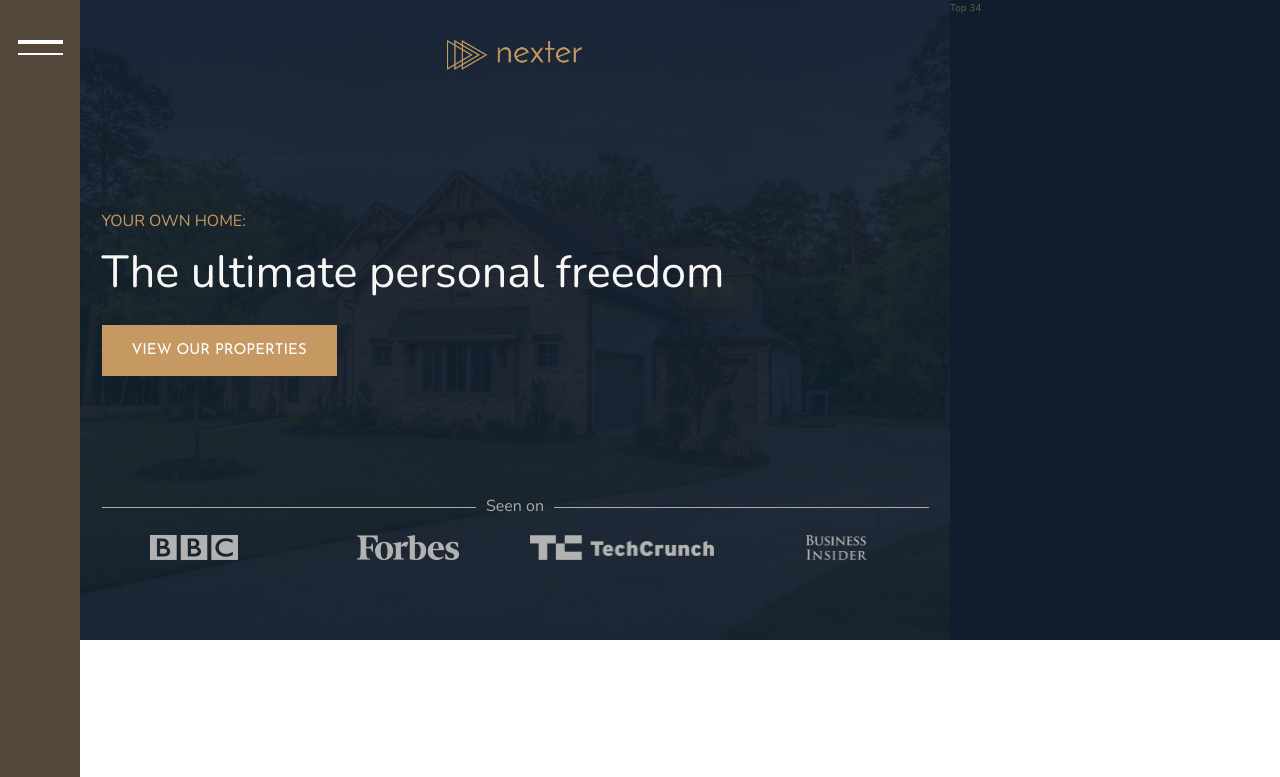
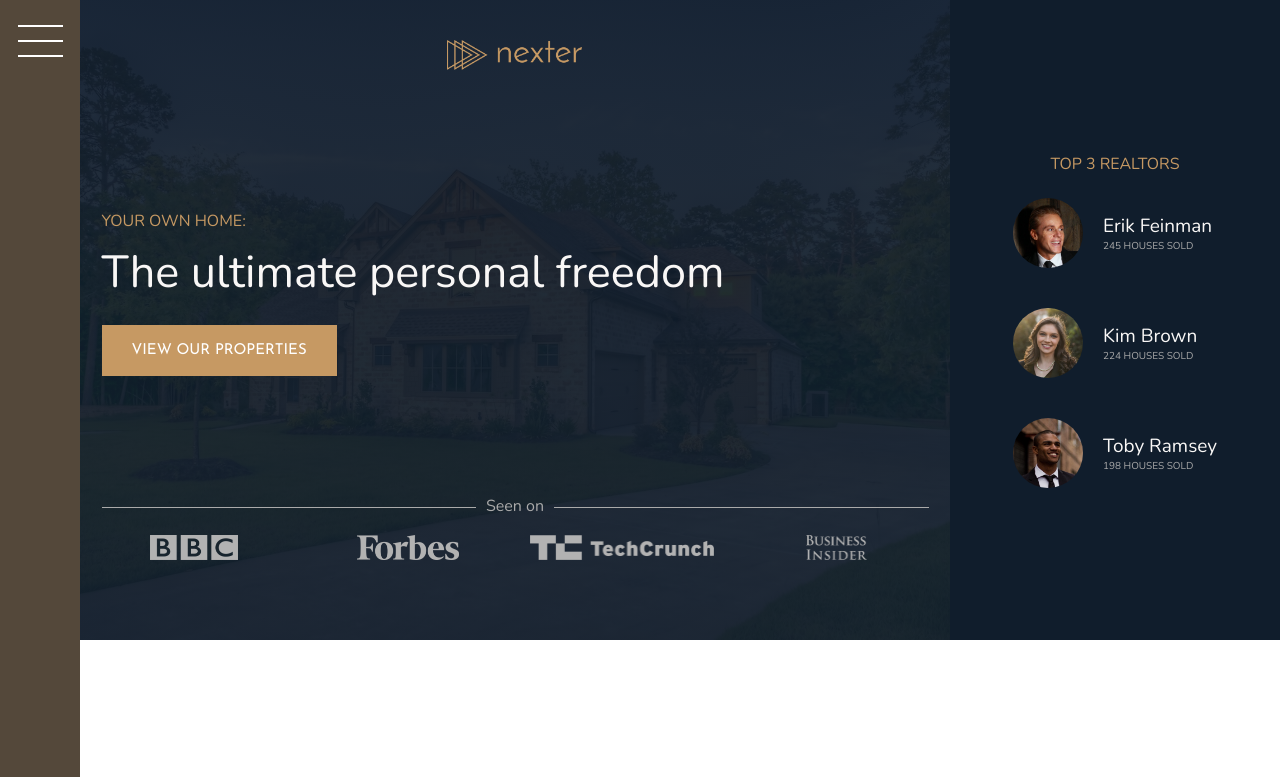
Before and after one commit to martonlanga/advanced-css-course, a website: page Nexter/index.html in a window 1280 px wide. Shown: the top 777 px of the page. Drawn offline with nearby package versions, Linux system fonts and the light colour scheme.

Commit message:
Build eraltors section

```diff
--- a/Nexter/index.html
+++ b/Nexter/index.html
@@ -31,7 +31,26 @@
       </header>
 
       <div class="realtors">
-        Top 34
+        <h3 class="heading-3">Top 3 Realtors</h3>
+        <div class="realtors__list">
+          <img src="img/realtor-1.jpeg" alt="Realtor 1" class="realtors__img">
+          <div class="realtors__details">
+            <h4 class="heading-4 heading-4--light">Erik Feinman</h4>
+            <p class="realtors__sold">245 houses sold</p>
+          </div>
+
+          <img src="img/realtor-2.jpeg" alt="Realtor 2" class="realtors__img">
+          <div class="realtors__details">
+            <h4 class="heading-4 heading-4--light">Kim Brown</h4>
+            <p class="realtors__sold">224 houses sold</p>
+          </div>
+
+          <img src="img/realtor-3.jpeg" alt="Realtor 3" class="realtors__img">
+          <div class="realtors__details">
+            <h4 class="heading-4 heading-4--light">Toby Ramsey</h4>
+            <p class="realtors__sold">198 houses sold</p>
+          </div>
+        </div>
       </div>
 
       <section class="features">
--- a/Nexter/sass/_realtors.scss
+++ b/Nexter/sass/_realtors.scss
@@ -1,5 +1,30 @@
 .realtors {
   background-color: $color-secondary;
+  grid-column: col-start 7 / full-end;
+  padding: 3rem;
+  display: grid;
+  justify-content: center;
+  align-content: center;
+  grid-row-gap: 2rem;
+  justify-items: center;
 
-  grid-column: col-start 7 / full-end;
+  &__list {
+    display: grid;
+    grid-template-columns: min-content max-content;
+    grid-column-gap: 2rem;
+    grid-row-gap: 5vh;
+    align-items: center;
+  }
+
+  &__img {
+    width: 7rem;
+    border-radius: 50%;
+    display: block;
+  }
+
+  &__sold {
+    text-transform: uppercase;
+    color: $color-grey-light-2;
+    margin-top: -3px;
+  }
 }
--- a/Nexter/sass/_sidebar.scss
+++ b/Nexter/sass/_sidebar.scss
@@ -29,7 +29,7 @@
     transform: translateY(-1.5rem);
   }
 
-  &::before {
+  &::after {
     transform: translateY(1.3rem);
   }
 }
```
Also changed, not shown: Nexter/css/style.css.
